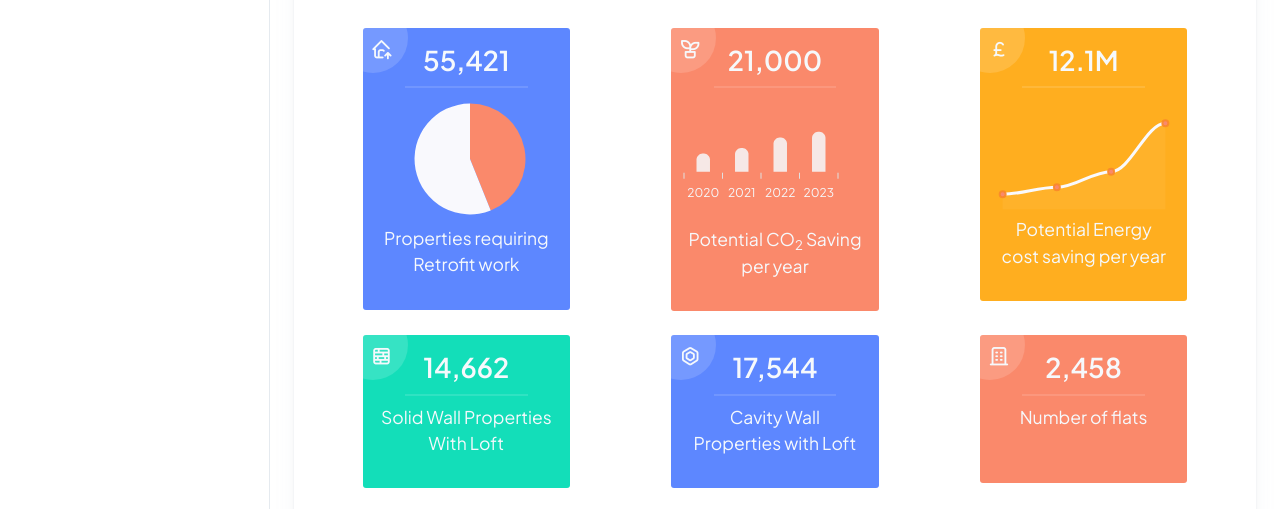
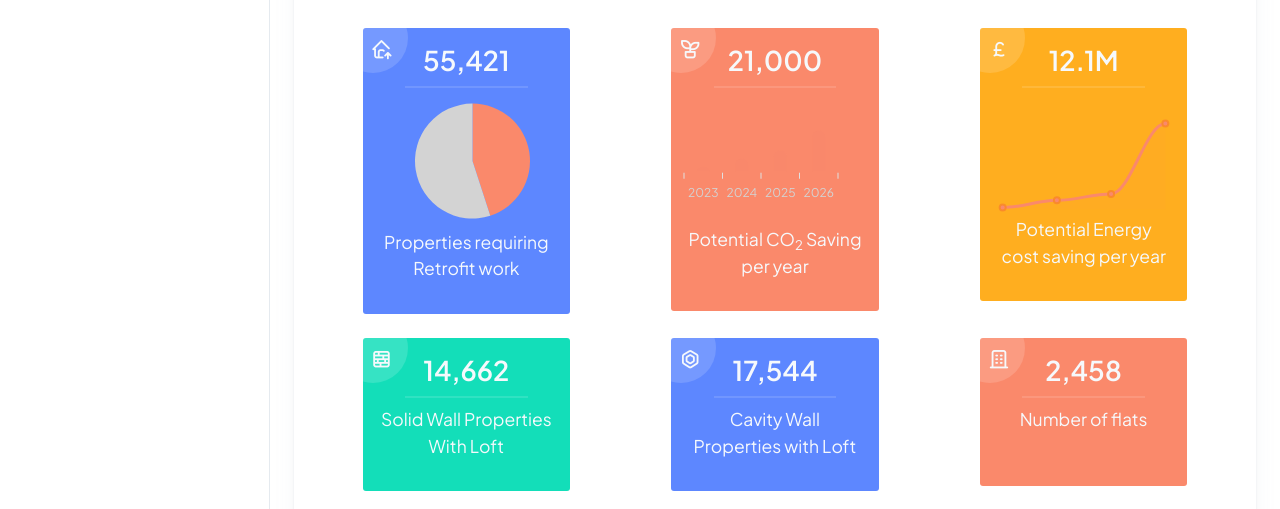
Before and after one commit to nitin0209/HA-Dashboard_Chart, a plain HTML site: page html/sample-page-3.html in a window 1280 px wide. Shown: the part 275-784 px from the top of the page. Drawn offline with Linux system fonts and the light colour scheme.

Commit message:
Added new sample files with UI changes for cards

```diff
--- a/assets/js/dashboard.js
+++ b/assets/js/dashboard.js
@@ -3,19 +3,22 @@ $(function () {
   // Profit
   // =====================================
   var chart = {
-    series: [{ name: "Saving this year:", data: [9520, 12400, 18000, 21000] }],
+    // series: [{ name: "Saving this year:", data: [9520, 12400, 18000, 21000] }],
+    series: [{ name: "Saving this year:", data: [809, 2000, 3268, 6255] }],
 
     chart: {
       type: "bar",
       height: 115,
       offsetX: -15,
       toolbar: { show: false },
-      foreColor: "#f6f9fc",
+      // foreColor: "#f6f9fc",
+      foreColor: "lightgrey",
       fontFamily: "inherit",
       sparkline: { enabled: false },
     },
 
-    colors: ["#f6f9fc"],
+    // colors: ["#f6f9fc"],
+    colors: ["#fa896b"],
 
     plotOptions: {
       bar: {
@@ -53,7 +56,8 @@ $(function () {
     xaxis: {
       show: false,
       type: "categories",
-      categories: ["2020", "2021", "2022", "2023"],
+      // categories: ["2020", "2021", "2022", "2023"],
+      categories: ["2023", "2024", "2025", "2026"],
       labels: {
         style: { cssClass: "red--text lighten-1--text fill-color" },
       },
@@ -62,14 +66,16 @@ $(function () {
     yaxis: {
       show: false,
       min: 0,
-      max: 24000,
+      // max: 24000,
+      max: 7000,
       tickAmount: 4,
       labels: {
         style: {
-          cssClass: "red--text lighten-1--text fill-color",
+          // cssClass: "red--text lighten-1--text fill-color",
         },
         style: {
-          color: "#ffffff", // Set Y-axis label color to white
+          // color: "#ffffff",
+          // color: "#ffffff",
         },
       },
     },
@@ -80,7 +86,7 @@ $(function () {
       colors: ["transparent"],
     },
 
-    tooltip: { theme: "dark" },
+    // tooltip: { theme: "dark" },
 
     responsive: [
       {
@@ -104,10 +110,11 @@ $(function () {
   // =====================================
   var breakup = {
     color: "#adb5bd",
-    series: [55421, 70799],
+    // series: [55421, 70799],
+    series: [4500, 5500],
     labels: ["Retrofit work", "Good condition"],
     chart: {
-      width: 180,
+      width: 185,
       type: "pie",
       fontFamily: "Plus Jakarta Sans', sans-serif",
       foreColor: "#adb0bb",
@@ -132,7 +139,8 @@ $(function () {
     legend: {
       show: false,
     },
-    colors: ["#fa896b", "#F9F9FD"],
+    // colors: ["#fa896b", "#F9F9FD"],
+    colors: ["#fa896b", "lightgrey"],
 
     responsive: [
       {
@@ -145,7 +153,7 @@ $(function () {
       },
     ],
     tooltip: {
-      theme: "dark",
+      // theme: "dark",
       fillSeriesColor: false,
     },
   };
@@ -166,18 +174,21 @@ $(function () {
       },
       group: "sparklines",
       fontFamily: "Plus Jakarta Sans', sans-serif",
-      foreColor: "#adb0bb",
+      foreColor: "#fa896b",
     },
     series: [
       {
         name: "Savings",
-        color: "#F9F9FD",
-        data: [2120000, 3104500, 5300000, 12100000],
+        // color: "#F9F9FD",
+        color: "#fa896b",
+        // data: [2120000, 3104500, 5300000, 12100000],
+        data: [83000, 423000, 723000, 4023000],
       },
     ],
 
     xaxis: {
-      categories: ["2020", "2021", "2022", "2023"],
+      // categories: ["2020", "2021", "2022", "2023"],
+      categories: ["2023", "2024", "2025", "2026"],
       labels: {
         show: true,
       },
@@ -201,7 +212,8 @@ $(function () {
       fillOpacity: 1,
     },
     tooltip: {
-      theme: "dark",
+      // theme: "dark",
+      // theme: "light",
       fixed: {
         enabled: true,
         position: "right",
```
Also changed, not shown: index.html (+1 -1 lines).
